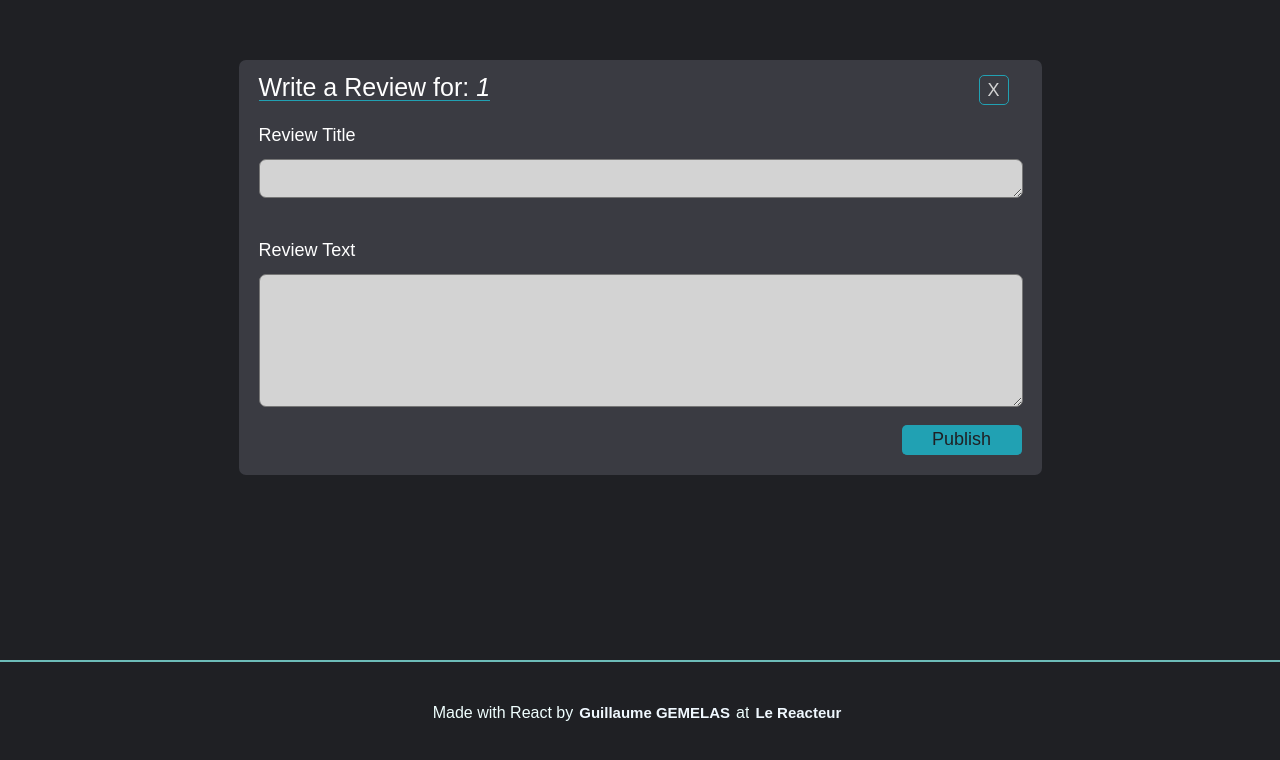
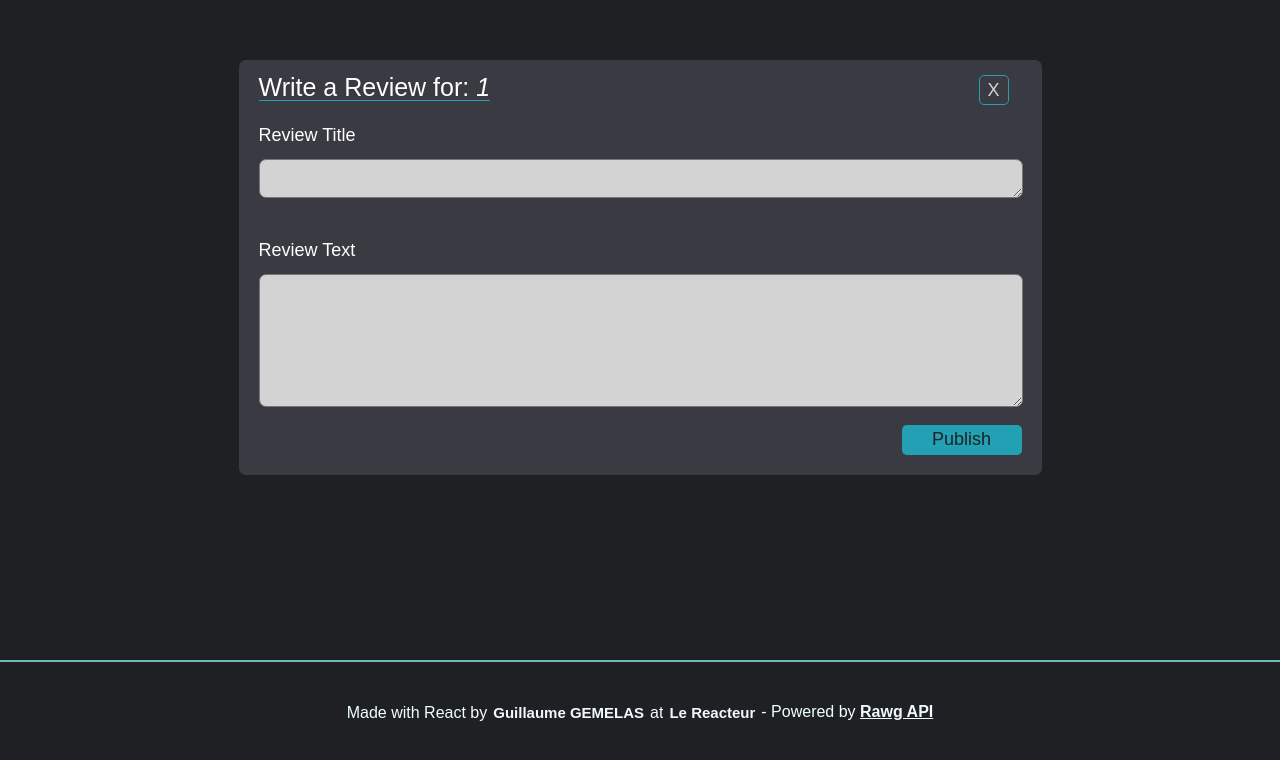
Before and after one commit to guillaumegemelas/Gamepad-front, a React (Create React App) app: page /reviews/1 in a window 1280 px wide. Shown: the part 140-900 px from the top of the page. Built offline with nearby package versions, Linux system fonts and the light colour scheme; no server answers; a web font is replaced by a local one.

Commit message:
final save

```diff
--- a/src/components/Footer/index.js
+++ b/src/components/Footer/index.js
@@ -8,6 +8,7 @@ const Footer = () => {
 
   return (
     <div className="footer">
+      <div>
         <p>
           Made with React by
           <button
@@ -25,6 +26,13 @@ const Footer = () => {
           </button>
         </p>
       </div>
+      <div>
+        <p>
+          - Powered by{" "}
+          <span style={{ textDecoration: "underline" }}>Rawg API</span>
+        </p>
+      </div>
+    </div>
   );
 };
 
--- a/src/components/Footer/style.css
+++ b/src/components/Footer/style.css
@@ -30,6 +30,7 @@
 
 @media (max-width: 630px) {
   .footer {
+    flex-direction: column;
     font-size: 12px;
     text-decoration: none;
     color: aliceblue;
```
Also changed, not shown: src/components/Header/index.js (+0 -9 lines). Lines whose indentation alone changed are shown as unchanged.
